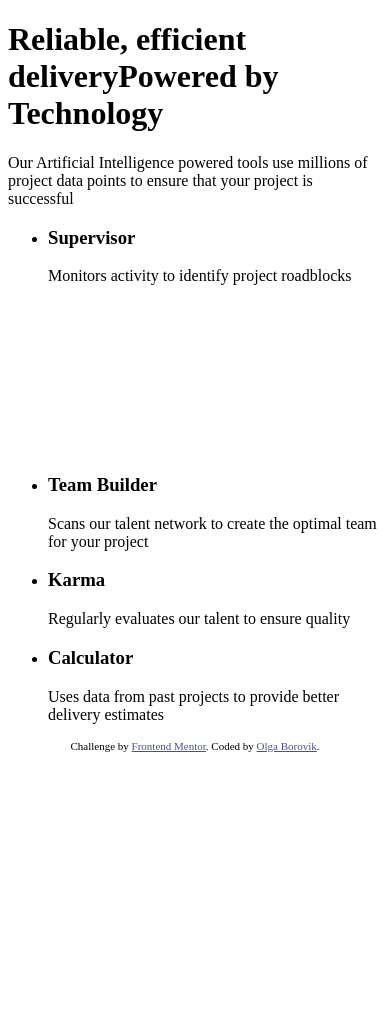
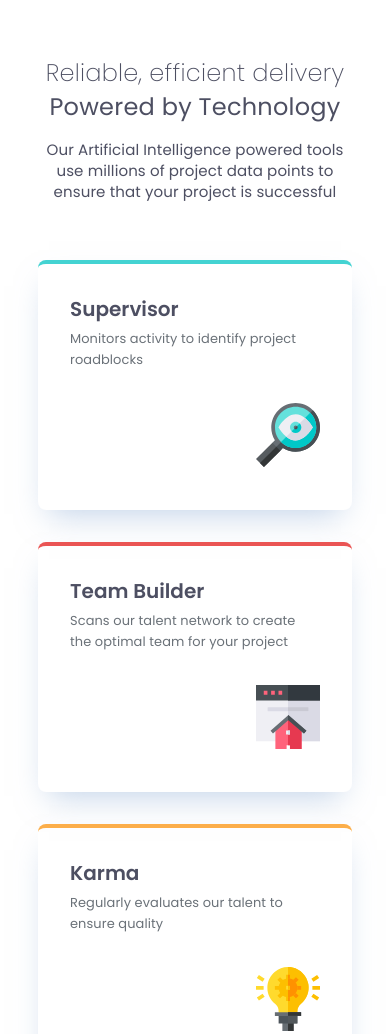
Before and after one commit to OlgaBorovik/frontendmentor-four-card-feature-section, a plain HTML site: page index.html in a window 390 px wide. Shown: the top 1034 px of the page. Before the commit the page ends 844 px from the top, so only its background shows below. Drawn offline with Linux system fonts and the light colour scheme.

Commit message:
mobile version

```diff
--- a/css/style.css
+++ b/css/style.css
@@ -0,0 +1,118 @@
+*,
+*::after,
+*::before {
+    box-sizing: border-box;
+    margin: 0;
+    padding: 0;
+}
+
+
+
+body{
+    font-family: "Poppins", sans-serif;
+    font-weight: 400;
+    font-style: normal;
+    font-size: 0.81rem;
+    background-color: var(--white);
+}
+
+ul{
+    list-style: none;
+}
+
+a{
+    text-decoration: none;
+    color: inherit;
+}
+:root{
+--white: #fff;
+--primaryText: #6A7178;
+--secondaryText: #4D4F62;
+--accentRed:#EA5454;
+--accentCyan: #44D3D2;
+--accentBlue:#549EF2;
+--accentOrange: #FCAE4A;
+}
+
+.container{
+    max-width: 314px;
+    display: flex;
+    flex-direction: column;
+    /* gap: 2rem; */
+    justify-content: center;
+    align-items: center;
+    margin-inline: auto;
+    margin-block-start: 3.5rem;
+    margin-block-end: 3rem;
+}
+
+.feature__title{
+    color: var(--secondaryText);
+        font-size: 1.5rem;
+        font-weight: 275;
+        line-height: 1.4;
+        letter-spacing: 0.25px;
+        text-align: center;
+        margin-bottom: 1rem;
+}
+
+.feature__title span{
+        font-weight: 400;
+}
+
+.feature__text{
+    color: var(--secondaryText);
+        font-size: 0.94rem;
+        line-height: 1.4;
+        letter-spacing: 0.1px;
+        text-align: center;
+        margin-bottom: 3.62rem;
+}
+
+.feature__list{
+    display: flex;
+    flex-direction: column;
+    gap: 2rem;
+    width: 100%;
+}
+.feature__item {
+    display: flex;
+    flex-direction: column;
+    padding: 2rem;
+    border-radius: 8px;
+    box-shadow: 0px 15px 30px -11px rgba(131, 166, 210, 0.5);
+    height: 15.62rem;
+}
+
+.feature__item--cyan{
+ border-top: 4px solid var(--accentCyan);
+
+}
+.feature__item--red{
+border-top: 4px solid var(--accentRed);
+}
+.feature__item--orange{
+border-top: 4px solid var(--accentOrange);
+}
+.feature__item--blue{
+border-top: 4px solid var(--accentBlue);
+}
+
+.item__title {
+color: var(--secondaryText);
+    font-size: 1.25rem;
+    font-weight: 600;
+    line-height: 1.35;
+    margin-bottom: 6px;
+
+}
+.item__text {
+color: var(--primaryText);
+    line-height: 1.6;
+    letter-spacing: 0.09px;
+    margin-bottom: 32px;
+
+}
+.item__icon {
+    margin-left: auto;
+}
--- a/index.html
+++ b/index.html
@@ -20,47 +20,56 @@
 <body>
   <div class="container">
     <h1 class="feature__title">
-      Reliable, efficient delivery<span>Powered by Technology</span>
+      Reliable, efficient delivery <span>Powered by Technology</span>
     </h1>
     <p class="feature__text">
       Our Artificial Intelligence powered tools use millions of project data points
   to ensure that your project is successful
     </p>
     <ul class="feature__list">
-      <li class="feature__item">
+      <li class="feature__item feature__item--cyan">
         <h3 class="item__title">
 Supervisor
         </h3>
         <p class="item__text">
 Monitors activity to identify project roadblocks
         </p>
-        <svg class="item__icon">
-          <use href="./images/symbol-defs.svg#icon-calculator"></use>
+        <svg class="item__icon" width="64" height="64">
+          <use href="./images/symbol-defs.svg#icon-icon-supervisor" width="64" height="64"></use>
         </svg>
       </li>
-      <li class="feature__item">
+      <li class="feature__item feature__item--red">
         <h3 class="item__title">
           Team Builder
         </h3>
         <p class="item__text">
           Scans our talent network to create the optimal team for your project
         </p>
+        <svg class="item__icon" width="64" height="64">
+          <use href="./images/symbol-defs.svg#icon-icon-team-builder" width="64" height="64"></use>
+        </svg>
       </li>
-      <li class="feature__item">
+      <li class="feature__item feature__item--orange">
         <h3 class="item__title">
 Karma
         </h3>
         <p class="item__text">
 Regularly evaluates our talent to ensure quality
         </p>
+        <svg class="item__icon" width="64" height="64">
+          <use href="./images/symbol-defs.svg#icon-icon-karma" width="64" height="64"></use>
+        </svg>
       </li>
-      <li class="feature__item">
+      <li class="feature__item feature__item--blue">
         <h3 class="item__title">
 Calculator
         </h3>
         <p class="item__text">
 Uses data from past projects to provide better delivery estimates
         </p>
+        <svg class="item__icon" width="64" height="64">
+          <use href="./images/symbol-defs.svg#icon-icon-calculator" ></use>
+        </svg>
       </li>
     </ul>
 
```
